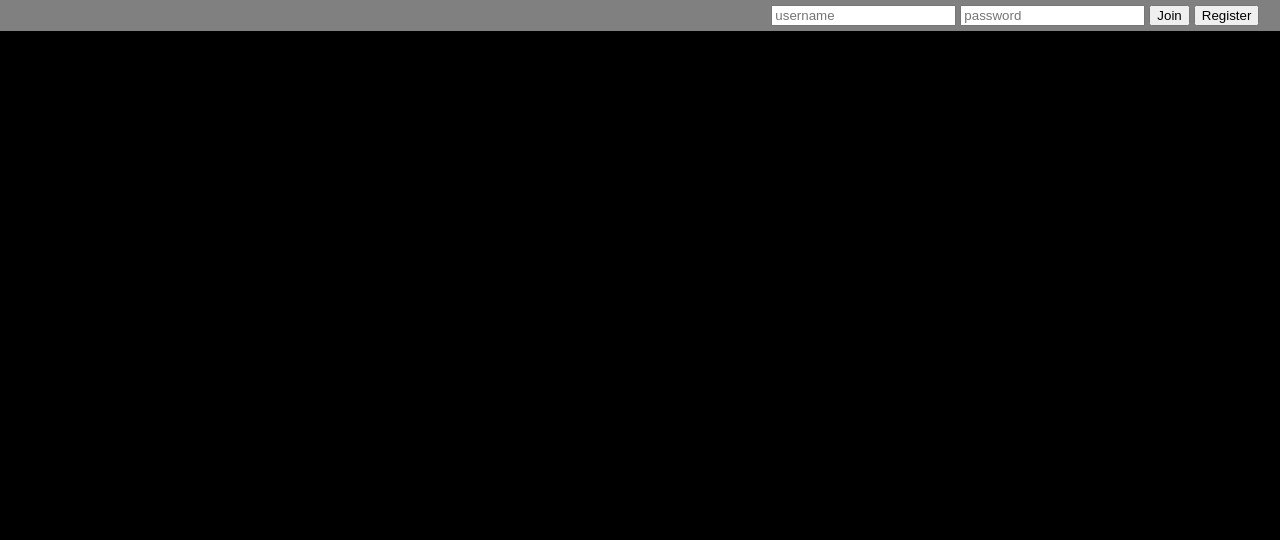
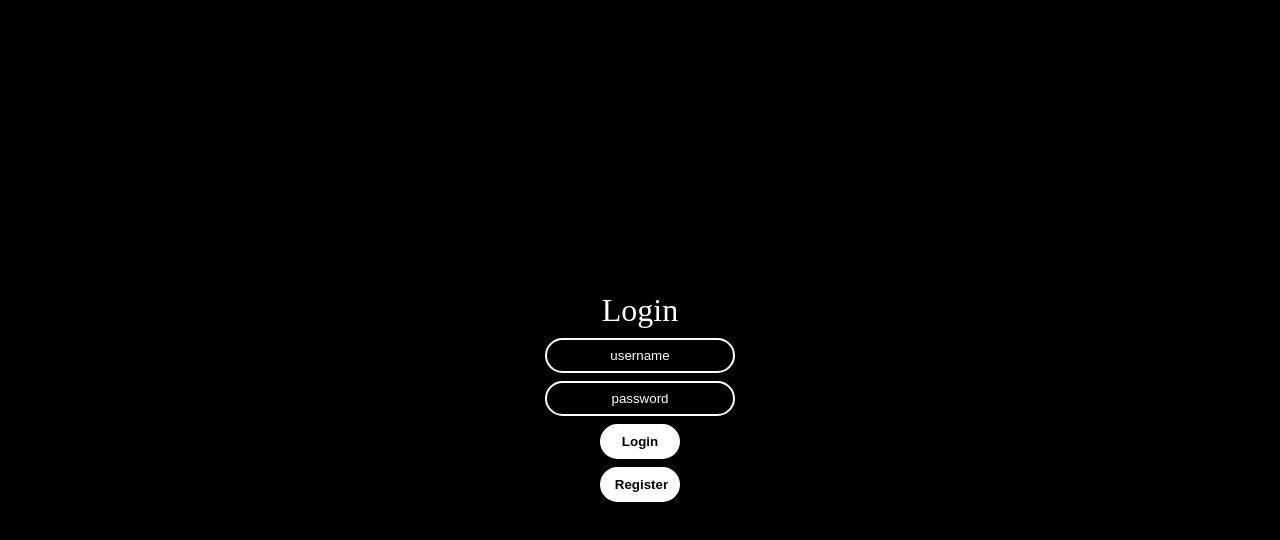
Before and after one commit to knapdev/flint, a website: page client/index.html in a window 1280 px wide. Drawn offline with nearby package versions, Linux system fonts and the light colour scheme; no server answers; files whose address does not match are found by name; a web font is replaced by a local one.

Commit message:
Change login ui

```diff
--- a/client/css/main.css
+++ b/client/css/main.css
@@ -2,6 +2,7 @@ body{
     overflow: hidden;
     background-color: black;
     margin: 0px;
+    padding: 0px;
 }
 
 canvas{
@@ -10,25 +11,52 @@ canvas{
 
 /* Login */
 #login-container{
-    width: 100%;
-    padding: 5px;
-    text-align: right;
-    background-color: gray;
+    width: 25vw;
+    position: absolute;
+    top: 50%;
+    left: 50%;
+    transform: translate(-50%, -50%);
+    text-align: center;
+}
+
+#login-container h1{
+    line-height: 5vh;
+    color: white;
+    font-size: 2em;
 }
 
 #login-alert{
     color: red;
 }
 
-/* #login-username{
+#login-container input[type = "text"], #login-container input[type = "password"]{
+    border: 2px solid white;
+    background: none;
+    display: block;
+    margin: 1vh auto;
+    padding: 1vh 1vw;
+    text-align: center;
+    width: 50%;
+    color: white;
+    outline: none;
+    border-radius: 2em;
 }
 
-#login-password{
+#login-container input::placeholder{
+    color: white;
+}
 
-} */
-
-#register-button{
-    margin-right: 2%;
+#login-container button{
+    border: 2px solid white;
+    background: white;
+    display: block;
+    margin: 1vh auto;
+    padding: 1vh 1vw;
+    width: 25%;
+    color: black;
+    outline: none;
+    border-radius: 2em;
+    font-weight: bold
 }
 
 /* Game */
--- a/client/index.html
+++ b/client/index.html
@@ -17,10 +17,11 @@
         <script type="module" src="./client/src/main.js"></script>
 
         <div id="login-container">
+            <h1>Login</h1>
             <span id="login-alert"></span>
-            <input id="login-username" type="text" placeholder="username"/>
+            <input id="login-username" type="text" placeholder="username" autocomplete="off"/>
             <input id="login-password" type="password" placeholder="password"/>
-            <button id="login-button">Join</button>
+            <button id="login-button">Login</button>
             <button id="register-button">Register</button>
         </div>
 
```
